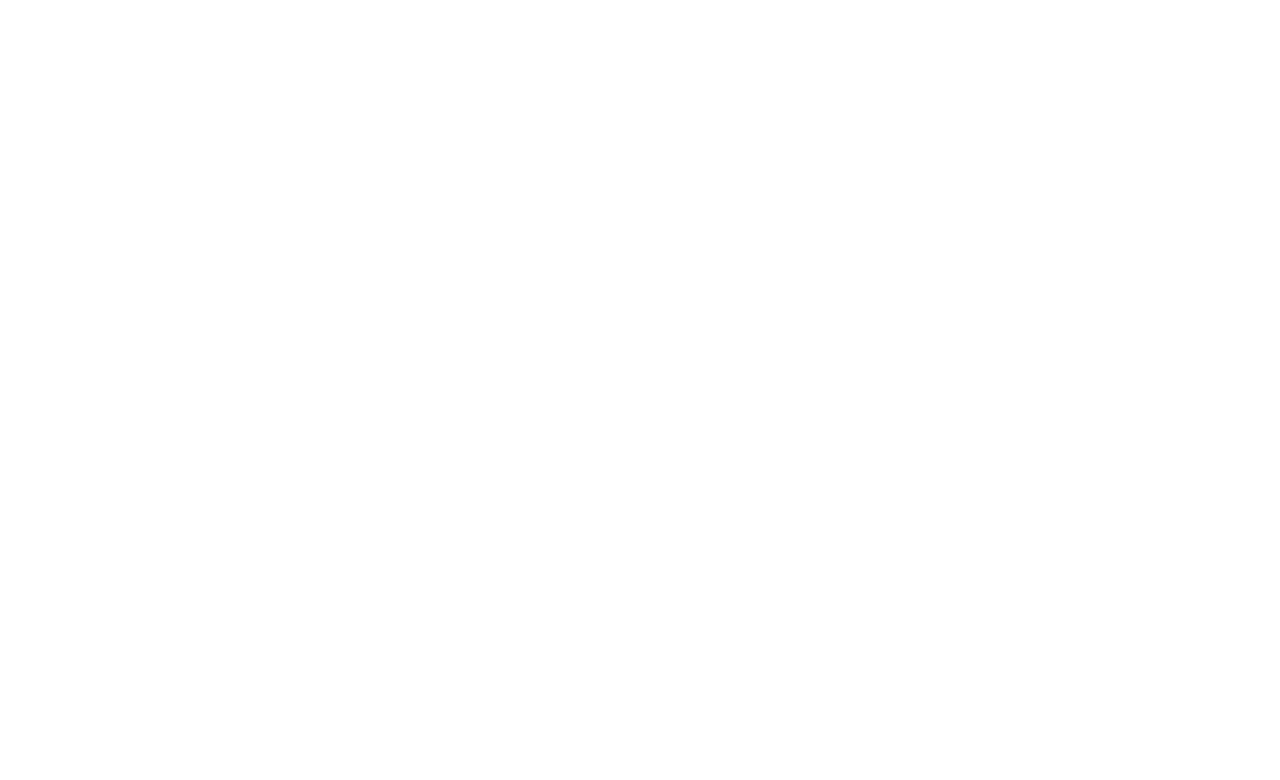
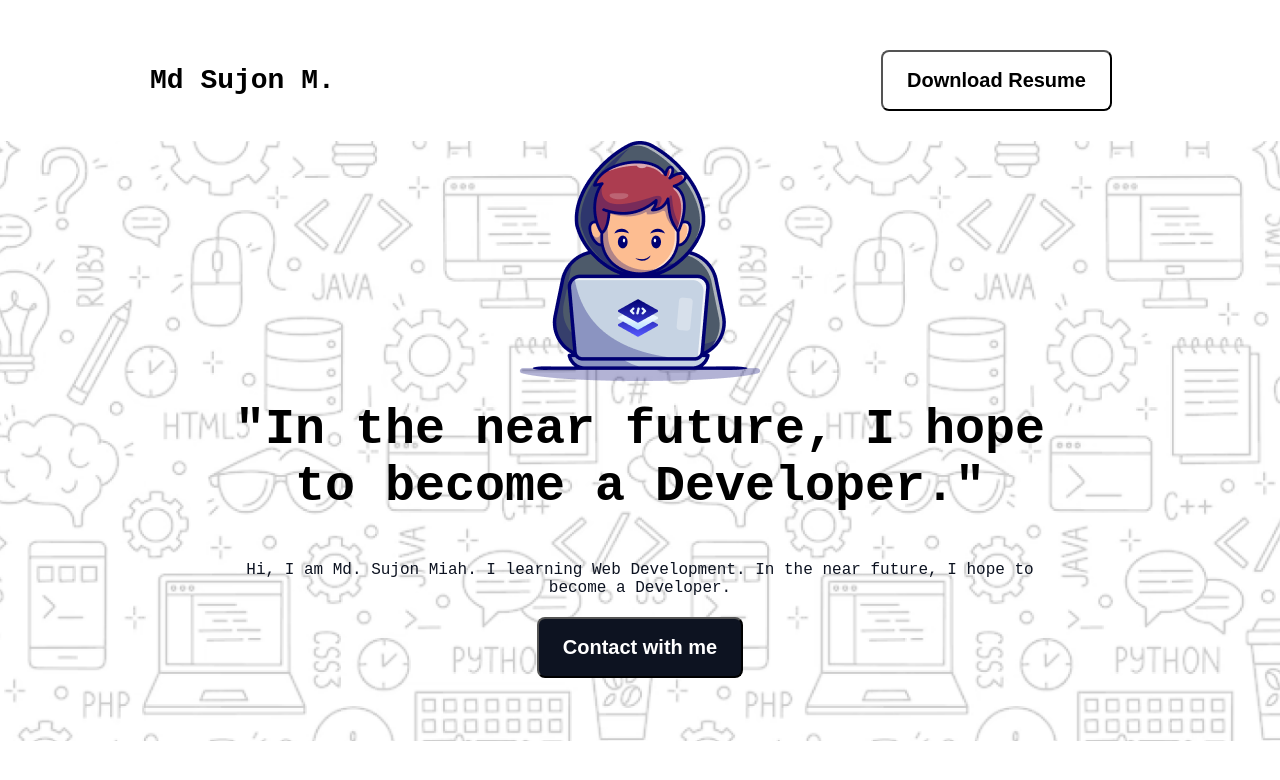
Before and after one commit to designer-sujon/portflio-assignment1, a plain HTML site: page index.html in a window 1280 px wide. Drawn offline with Linux system fonts and the light colour scheme; a web font is replaced by a local one.

Commit message:
created Nav bar & Banner Section

```diff
--- a/index.html
+++ b/index.html
@@ -4,11 +4,26 @@
     <meta charset="UTF-8">
     <meta name="viewport" content="width=device-width, initial-scale=1.0">
     <title>Portfolio Assignment</title>
-    <link rel="stylesheet" href="styles/styles.css">
+    <link rel="preconnect" href="https://fonts.googleapis.com">
+    <link rel="preconnect" href="https://fonts.gstatic.com" crossorigin>
+    <link href="https://fonts.googleapis.com/css2?family=Azeret+Mono:ital,wght@0,100..900;1,100..900&display=swap" rel="stylesheet">
+    <link rel="stylesheet" href="styles/portfolio.css">
 </head>
-<body>
+<body class="azeret-mono-normal">
     <header>
+        <nav>
+            <h1 class="nav-title">Md Sujon M.</h1>
+            <button class="nav-btn">Download Resume</button>
+        </nav>
+        <div class="banner">
 
+        <div class="banner-content">
+            <img src="assets/Group.png" alt="">
+            <h2 class="baner-title">"In the near future, I hope to become a Developer."</h2>
+            <p class="banner-description">Hi, I am Md. Sujon Miah. I learning Web Development. In the near future, I hope to become a Developer. </p>
+            <button class="btn-banner">Contact with me</button>
+        </div>
+    </div>
     </header>
     <main>
 
--- /dev/null
+++ b/styles/portfolio.css
@@ -0,0 +1,78 @@
+*{
+    margin: 0;
+    padding: 0;
+}
+
+.azeret-mono-normal {
+  font-family: "Azeret Mono", monospace;
+  font-optical-sizing: auto;
+  font-weight: <weight>;
+  font-style: normal;
+}
+
+
+/* nave styles */
+nav{
+    display: flex;
+    justify-content: space-between;
+    align-items: center;
+    padding: 50px 168px 0px 150px;
+
+
+}
+.nav-title{
+    font-weight: 800;
+    font-size: 28px;
+}
+.nav-btn{
+    font-weight: 600;
+    font-size: 20px;
+    padding: 17px 24px 17px 24px;
+    border-radius: 8px;
+    background-color: white;
+
+/* banner styles */
+
+}
+.banner{
+    background-image: url(../assets/Hero-bg.png);
+    background-position: center;
+    background-repeat: no-repeat;
+    background-size: cover;
+    width: 100%;
+    margin-top: 30px;
+    min-height: 600px;
+}
+.banner-content{
+    display: flex;
+    flex-direction: column;
+    justify-content: flex-start;
+    align-items: center;
+    gap: 20px;
+
+}
+.baner-title{
+    font-weight: 800;
+    font-size: 50px;
+    position: static;
+    width: 900px;
+    height: 140px;
+    text-align: center;
+}
+.banner-description{
+    font-size: 16px;
+    font-weight: 400;
+    position: static;
+    width: 852px;
+    text-align: center;
+    color: rgb(13, 19, 33);
+}
+.btn-banner{
+    font-weight: 600;
+    font-size: 20px;
+    color: white;
+    padding: 17px 24px 17px 24px;
+    border-radius: 8px;
+    background: rgb(13, 19, 33);
+
+}
```
Also changed, not shown: styles/styles.css (deleted).
